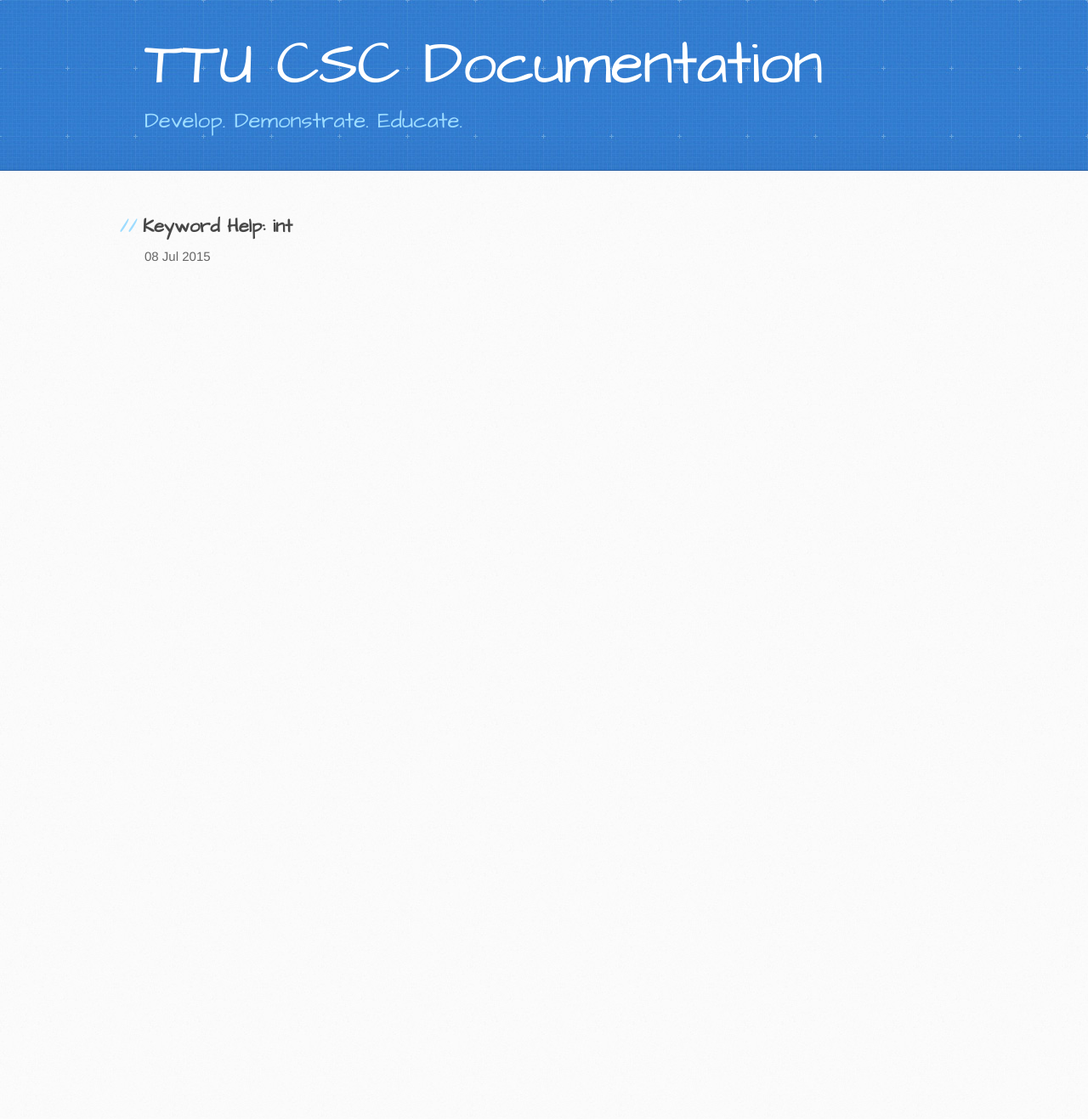
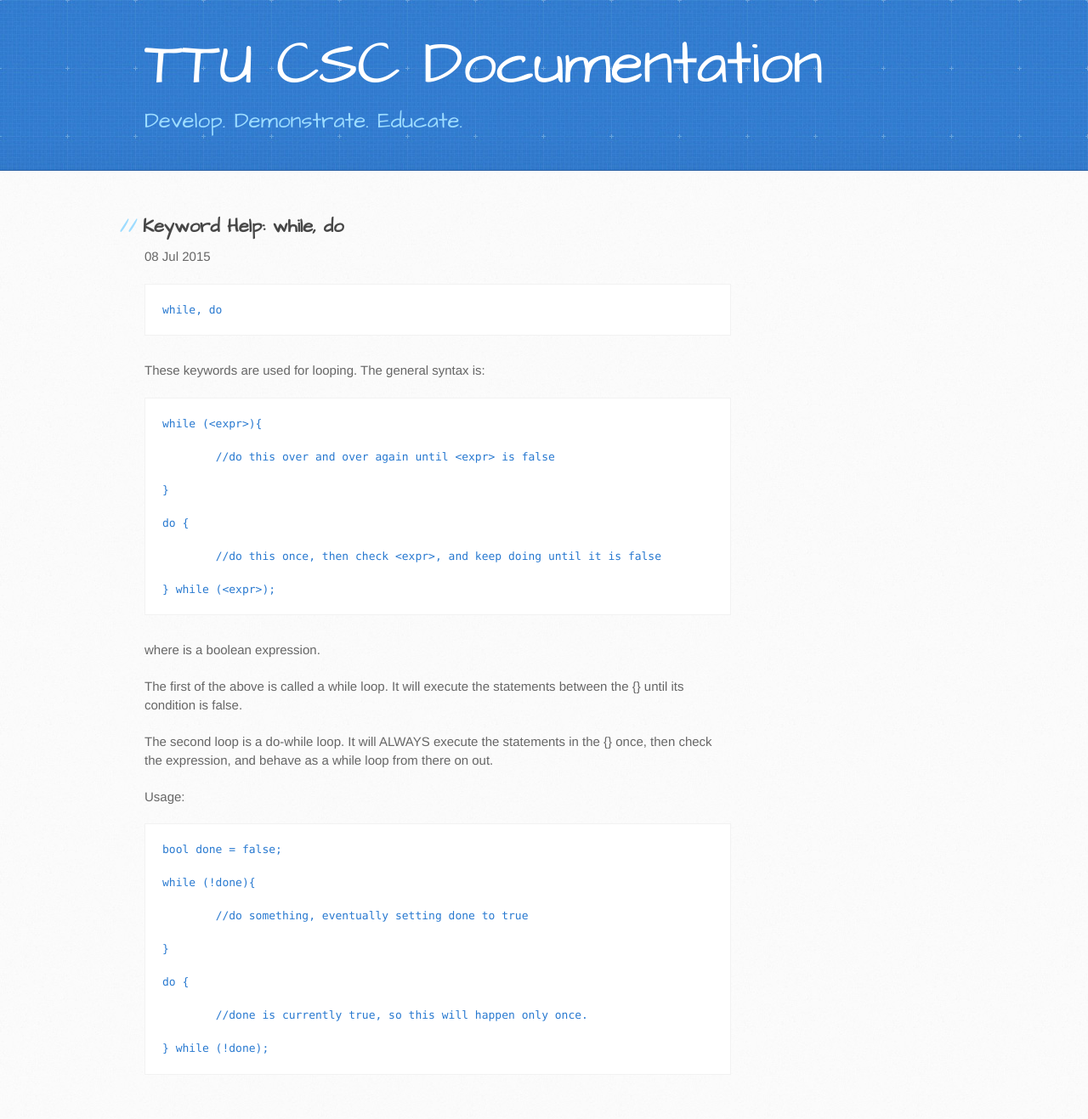
Before and after one commit to TTU-CSC/ttu-csc.github.com, a Jekyll site: the page built from _posts/2015-07-08-while.markdown, in a window 1280 px wide. Shown: the whole page at 85% size. Built offline with Jekyll 4.4.1, drawn with Linux system fonts in a browser that asks for light colours; before the commit the page ends 900 px from its top, so only the background shows below that.

Commit message:
Update 2015-07-08-while.markdown

```diff
--- a/_posts/2015-07-08-while.markdown
+++ b/_posts/2015-07-08-while.markdown
@@ -1,6 +1,44 @@
 ---
 layout: post
-title:  "Keyword Help: int"
+title:  "Keyword Help: while, do"
 date:   2015-07-08 15:37:30
 categories: docs
 ---
+
+	while, do
+
+These keywords are used for looping. The general syntax is:
+
+	while (<expr>){
+
+		//do this over and over again until <expr> is false
+
+	}
+
+	do {
+
+		//do this once, then check <expr>, and keep doing until it is false
+
+	} while (<expr>);
+
+where <expr> is a boolean expression.
+
+The first of the above is called a while loop. It will execute the statements between the {} until its condition is false.
+
+The second loop is a do-while loop. It will ALWAYS execute the statements in the {} once, then check the expression, and behave as a while loop from there on out.
+
+Usage:
+
+	bool done = false;
+
+	while (!done){
+
+		//do something, eventually setting done to true
+
+	}
+
+	do {
+
+		//done is currently true, so this will happen only once.
+
+	} while (!done);
```
